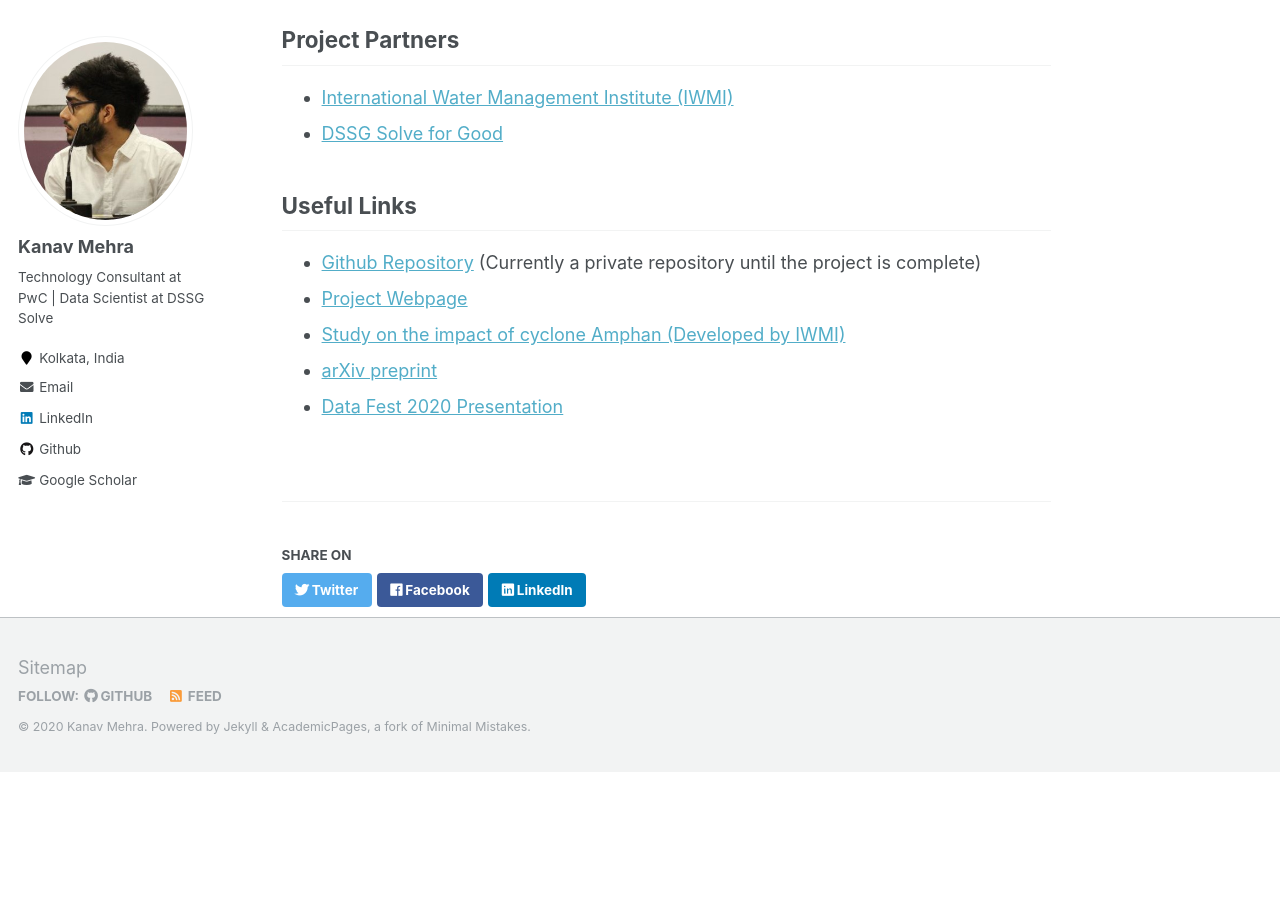
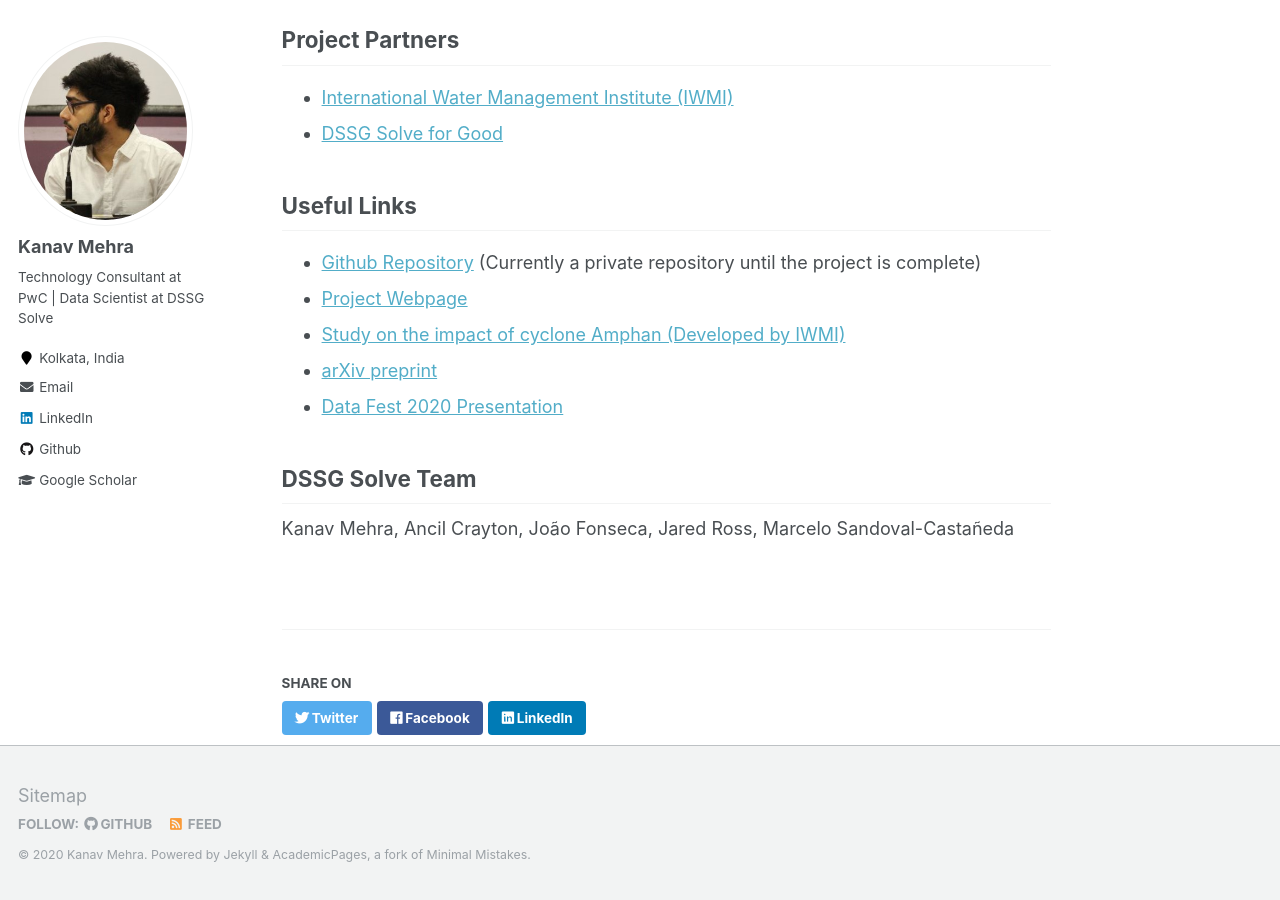
Before and after one commit to kanav-mehra/kanav-mehra.github.io, a Jekyll site: the page built from _projects/Amphan.md, in a window 1280 px wide and 900 px high, scrolled down 2164 px. Built offline with Jekyll 4.4.1, drawn with Linux system fonts in a browser that asks for light colours; before the commit the page ends 2936 px from its top, so only the background shows below that.

Commit message:
Editing Amphan project

```diff
--- a/_includes/archive-single.html
+++ b/_includes/archive-single.html
@@ -42,9 +42,9 @@
           <p> {{ post.type }}, <i>{{ post.venue }}</i>, {{ post.date | default: "1900-01-01" | date: "%Y" }} </p>
         {% elsif post.collection == 'publications' %}
           <p>Published in <i>{{ post.venue }}</i>, {{ post.date | default: "1900-01-01" | date: "%Y" }} </p>
-        {% elsif post.date %}
+        <!---{% elsif post.date %}
          <p class="page__date"><strong><i class="fa fa-fw fa-calendar" aria-hidden="true"></i> {{ site.data.ui-text[site.locale].date_label | default: "Published:" }}</strong> <time datetime="{{ post.date | default: "1900-01-01" | date_to_xmlschema }}">{{ post.date | default: "1900-01-01" | date: "%Y" }}</time></p>
-        {% endif %}
+        {% endif %}-->
 
     {% if post.excerpt and site.read_more != 'enabled' %}
     <p class="archive__item-excerpt" itemprop="description">{{ post.excerpt | markdownify }}</p>
--- a/_projects/Amphan.md
+++ b/_projects/Amphan.md
@@ -44,3 +44,7 @@ Useful Links
 * [Study on the impact of cyclone Amphan (Developed by IWMI)](https://www.iwmi.cgiar.org/2020/05/using-maps-to-save-lives-when-a-super-cyclone-strikes/)
 * [arXiv preprint](https://kanav-mehra.github.io/publication/Amphan-2020)
 * [Data Fest 2020 Presentation](https://www.youtube.com/watch?v=YtKYIS61i5I)
+
+DSSG Solve Team
+-----
+Kanav Mehra, Ancil Crayton, João Fonseca, Jared Ross, Marcelo Sandoval-Castañeda
```
